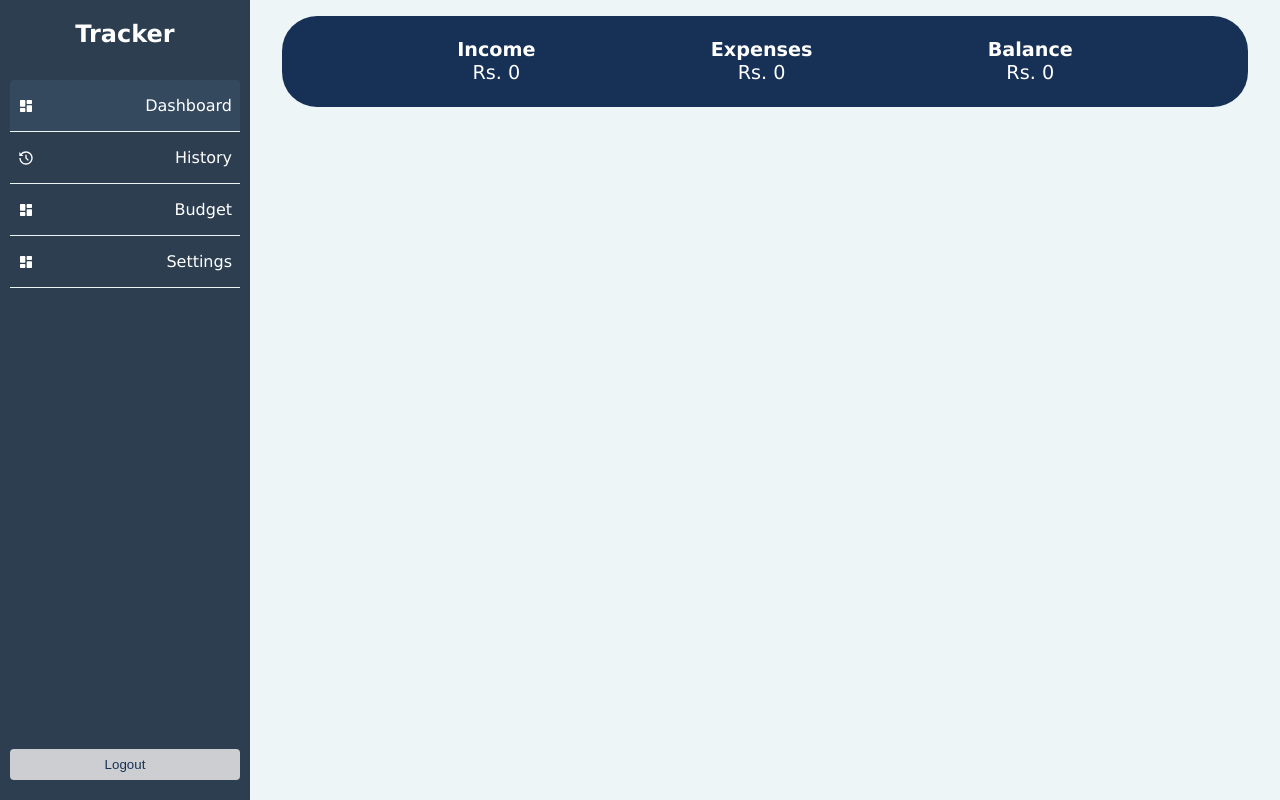
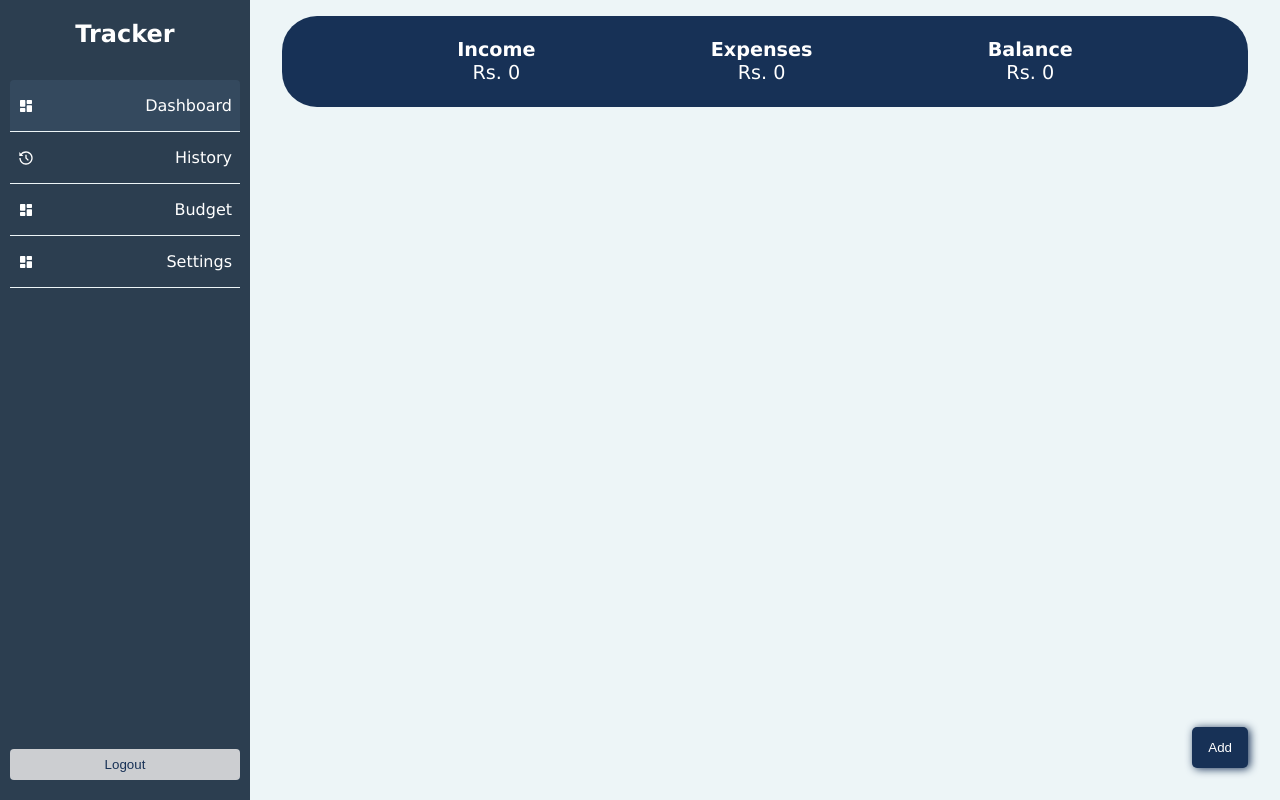
Before and after one commit to preykriti/expense-tracker, a React (Vite) app: page / in a window 1280 px wide. Built offline with nearby package versions, Linux system fonts and the light colour scheme; no server answers; the database is empty; sample sign-in values are in the browser's storage.

Commit message:
feat: make add button globally accessible

```diff
--- /dev/null
+++ b/src/components/AddButton/AddButton.module.css
@@ -0,0 +1,9 @@
+.addBtn {
+  padding: 0.8rem 1rem;
+  text-align: center;
+  border-radius: 5px;
+  border: none;
+  color: white;
+  box-shadow: 2px 1px 9px var(--darkest-blue);
+  background-color: var(--darkest-blue);
+}
--- /dev/null
+++ b/src/components/AddButton/AddButton.tsx
@@ -0,0 +1,12 @@
+import styles from "./AddButton.module.css";
+
+const AddButton = ({onClick}:{onClick:()=>void}) => {
+
+  return (
+    <button className={styles.addBtn} onClick={onClick}>
+      Add
+    </button>
+  );
+};
+
+export default AddButton;
--- a/src/layout/HomeLayout/HomeLayout.module.css
+++ b/src/layout/HomeLayout/HomeLayout.module.css
@@ -7,3 +7,27 @@
   flex: 1;
   overflow-y: auto;
 }
+
+.addBtnWrapper {
+  position: fixed;
+  bottom: 2rem;
+  right: 2rem;
+  z-index: 1000;
+}
+
+.formContainer {
+  position: fixed;
+  top: 0;
+  left: 0;
+  width: 100vw;
+  height: 100vh;
+  background-color: rgba(0, 0, 0, 0.5);
+  display: flex;
+  justify-content: center;
+  align-items: center;
+  z-index: 200;
+}
+
+.form {
+  width: 40%;
+}
--- a/src/layout/HomeLayout/HomeLayout.tsx
+++ b/src/layout/HomeLayout/HomeLayout.tsx
@@ -1,14 +1,45 @@
 import { Outlet } from "react-router-dom";
 import styles from "./HomeLayout.module.css";
 import Sidebar from "../../components/Sidebar/Sidebar";
+import { useState } from "react";
+import AddButton from "../../components/AddButton/AddButton";
+import InputForm from "../../components/InputForm/InputForm";
+import type { Transaction } from "../../types/Transaction";
 
 const HomeLayout = () => {
+  const [showForm, setShowForm] = useState(false);
+  const [editTransaction, setEditTransaction] = useState<Transaction | null>(
+    null
+  );
+  const toggleForm = () => {
+    setShowForm((prev) => !prev);
+    if (showForm) {
+      setEditTransaction(null);
+    }
+  };
+
+  const handleEdit = (transaction: Transaction) => {
+    setEditTransaction(transaction);
+    setShowForm(true);
+  }
   return (
     <div className={styles.layout}>
       <Sidebar />
       <div className={styles.content}>
-        <Outlet />
+        <Outlet context={{handleEdit}}/>
       </div>
+
+      <div className={styles.addBtnWrapper}>
+        <AddButton onClick={toggleForm} />
+      </div>
+
+      {showForm && (
+        <div className={styles.formContainer} onClick={toggleForm}>
+          <div className={styles.form} onClick={(e) => e.stopPropagation()}>
+            <InputForm onClose={toggleForm} editableTransaction={editTransaction} />
+          </div>
+        </div>
+      )}
     </div>
   );
 };
--- a/src/pages/History/History.tsx
+++ b/src/pages/History/History.tsx
@@ -3,25 +3,22 @@ import styles from "./History.module.css";
 import { useTransactionContext } from "../../context/TransactionContext";
 import type { Transaction } from "../../types/Transaction";
 import TransactionCard from "../../components/TransactionCard/TransactionCard";
-import InputForm from "../../components/InputForm/InputForm";
+import { useOutletContext } from "react-router-dom";
+
+type ContextType = {
+  handleEdit: (transaction: Transaction) => void;
+};
 
 const History = () => {
-  const [showForm, setShowForm] = useState<boolean>(false);
-  const [editTransaction, setEditTransaction] = useState<Transaction | null>(
-    null
-  );
   const { transactions } = useTransactionContext();
+  const {handleEdit} = useOutletContext<ContextType>();
   const [searchQuery, setSearchQuery] = useState<string>("");
 
-  const toggleForm = () => {
-    setShowForm((prev) => !prev);
-  };
 
-  const handleEdit = (id: string) => {
+  const handleEditClick = (id: string) => {
     const tx = transactions.find((t) => t.id === id);
     if (tx) {
-      setEditTransaction(tx);
-      setShowForm(true);
+      handleEdit(tx);
     }
   };
 
@@ -37,7 +34,7 @@ const History = () => {
           className={styles.searchInput}
         />
       </div>
-      <TransactionCard onEdit={handleEdit} searchQuery={searchQuery} />
+      <TransactionCard onEdit={handleEditClick} searchQuery={searchQuery} />
     </div>
   );
 };
```
